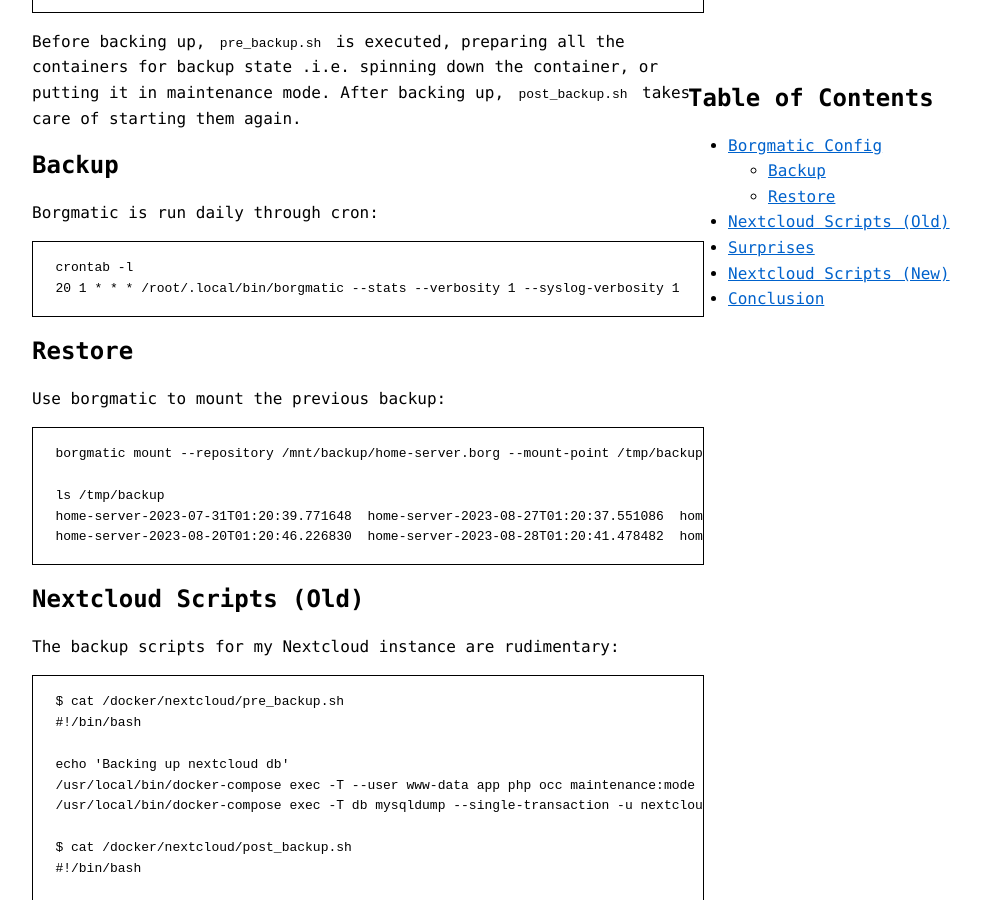
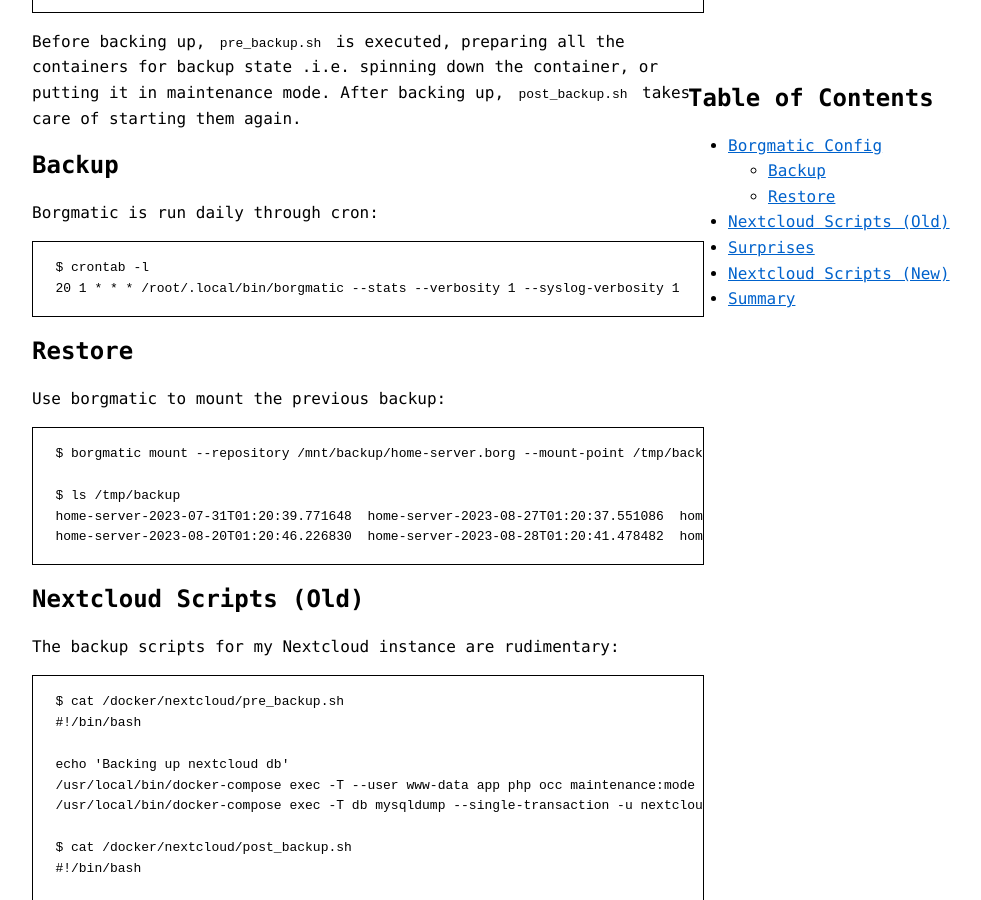
Before and after one commit to jasontthai/jasonthai.me, a Jekyll site: the page built from _posts/2023-09-01-nextcloud-disaster-recovery-attempt.md, in a window 1280 px wide and 900 px high, scrolled down 1272 px. Shown: the whole window, without its empty margins (272-1253 px from the left). Built offline with Jekyll 4.4.1, drawn with Linux system fonts in a browser that asks for light colours; our own code applies the rules of GitHub Pages for plain Markdown files; the table of contents is made by our own code; some of the changed text lies outside the part shown.

Commit message:
update _posts/2023-09-01-nextcloud-disaster-recovery-attempt.md

````diff
--- a/_posts/2023-09-01-nextcloud-disaster-recovery-attempt.md
+++ b/_posts/2023-09-01-nextcloud-disaster-recovery-attempt.md
@@ -58,16 +58,16 @@
 ## Backup
 Borgmatic is run daily through cron:
 ```
-crontab -l
+$ crontab -l
 20 1 * * * /root/.local/bin/borgmatic --stats --verbosity 1 --syslog-verbosity 1
 ```
 
 ## Restore
 Use borgmatic to mount the previous backup:
 ```
-borgmatic mount --repository /mnt/backup/home-server.borg --mount-point /tmp/backup
+$ borgmatic mount --repository /mnt/backup/home-server.borg --mount-point /tmp/backup
 
-ls /tmp/backup
+$ ls /tmp/backup
 home-server-2023-07-31T01:20:39.771648  home-server-2023-08-27T01:20:37.551086  home-server-2023-08-29T01:20:35.602216  home-server-2023-08-31T09:35:21.040004
 home-server-2023-08-20T01:20:46.226830  home-server-2023-08-28T01:20:41.478482  home-server-2023-08-30T01:20:55.037651  home-server-2023-09-01T14:06:54.389790
 ```
@@ -141,8 +141,8 @@
 echo 'Restoring nextcloud db. Done'
 ```
 
-# Conclusion
-Having a backup is essential, but it is also important to do a routine restore to make sure everything works as planned. This is a skill worth practicing.
+# Summary
+Having a backup is essential, but it is also important to do a routine restore to make sure everything works as planned. Software changes all the time. If we want to prevent unexpected breaking change to happen, stick to one version and only upgrade the software under supervision, not automatically.
 
 ----
 1. {: #ref-1} [https://mariadb.com/kb/en/mysqldump/](https://mariadb.com/kb/en/mysqldump/)
````
